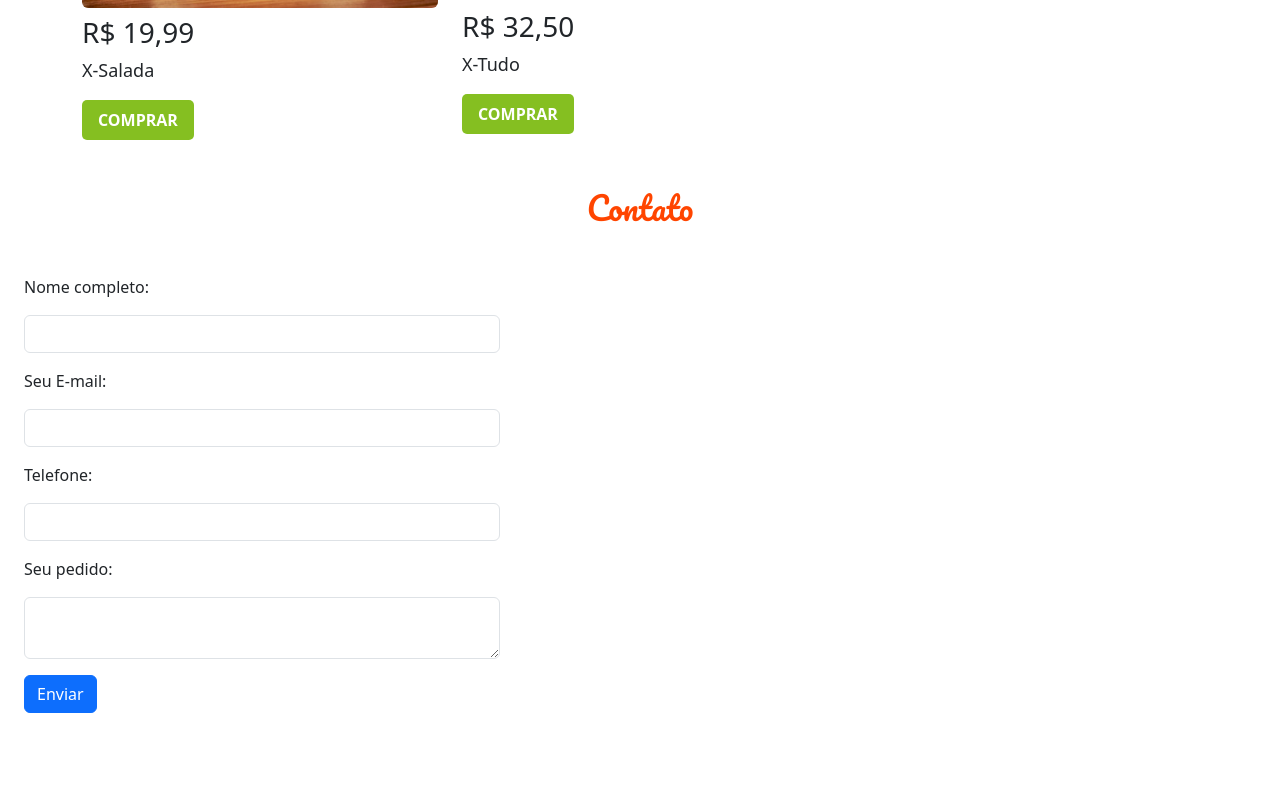
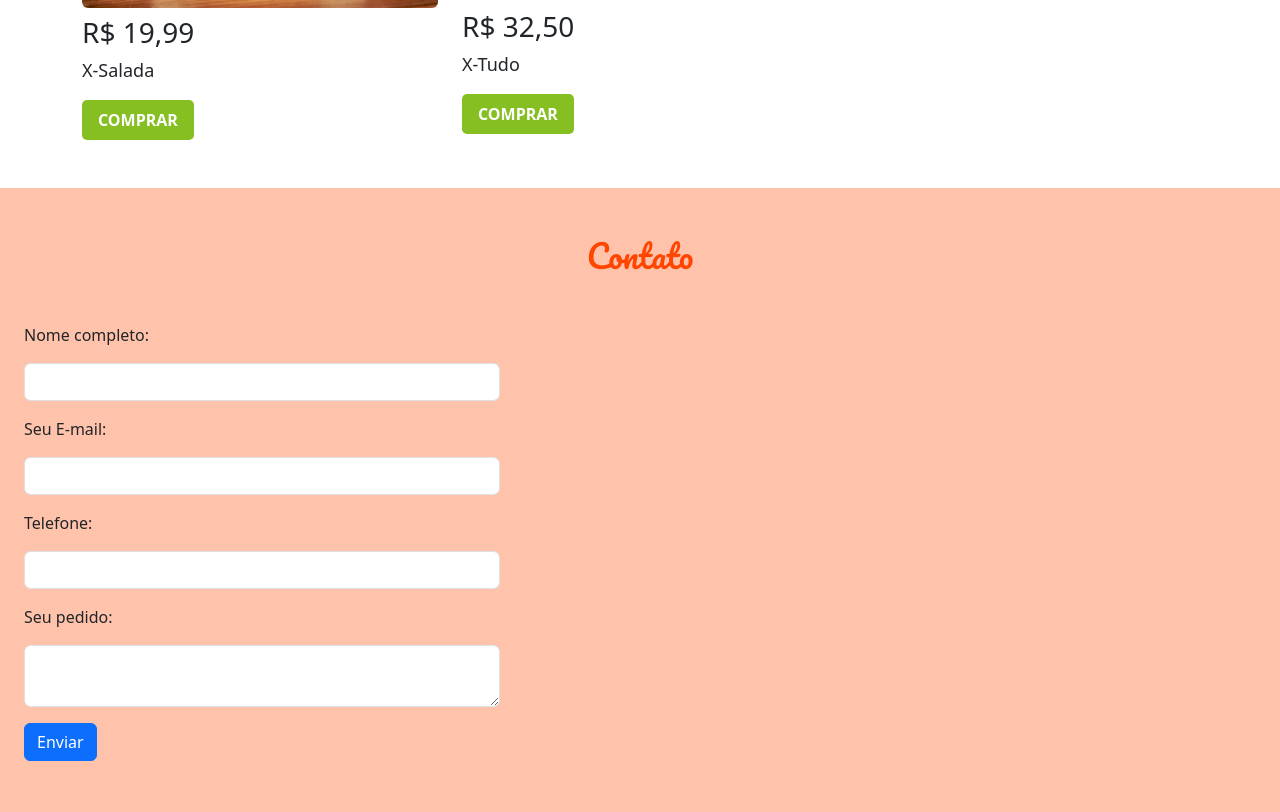
Before and after one commit to GustavobFarias/BurgerMania, a plain HTML site: page index.html in a window 1280 px wide. Shown: the part 3510-4322 px from the top of the page. Before the commit the page ends 4273 px from the top, so only its background shows below. Drawn offline with nearby package versions, Linux system fonts and the light colour scheme; a web font is replaced by a local one.

Commit message:
commit atualizado

```diff
--- a/index.html
+++ b/index.html
@@ -454,7 +454,7 @@
             </div>
         </section>
         <section id="contato">
-            <h2 class="text-color text-center mt-5 mb-5">Contato</h2>
+            <h2 class="text-color text-center mt-5 mb-5 pt-5">Contato</h2>
             <div id="form" class="form-check">
                 <form>
                     <label class="form-label mb-3" for="name">Nome completo: </label>
--- a/main.css
+++ b/main.css
@@ -46,7 +46,8 @@ h2 {
     object-fit: cover;
 }
 
-#sobre-a-burgermania {
+#sobre-a-burgermania,
+#contato {
     background-color: #ffc2aa;
     padding-bottom: 32px;
 }
```
